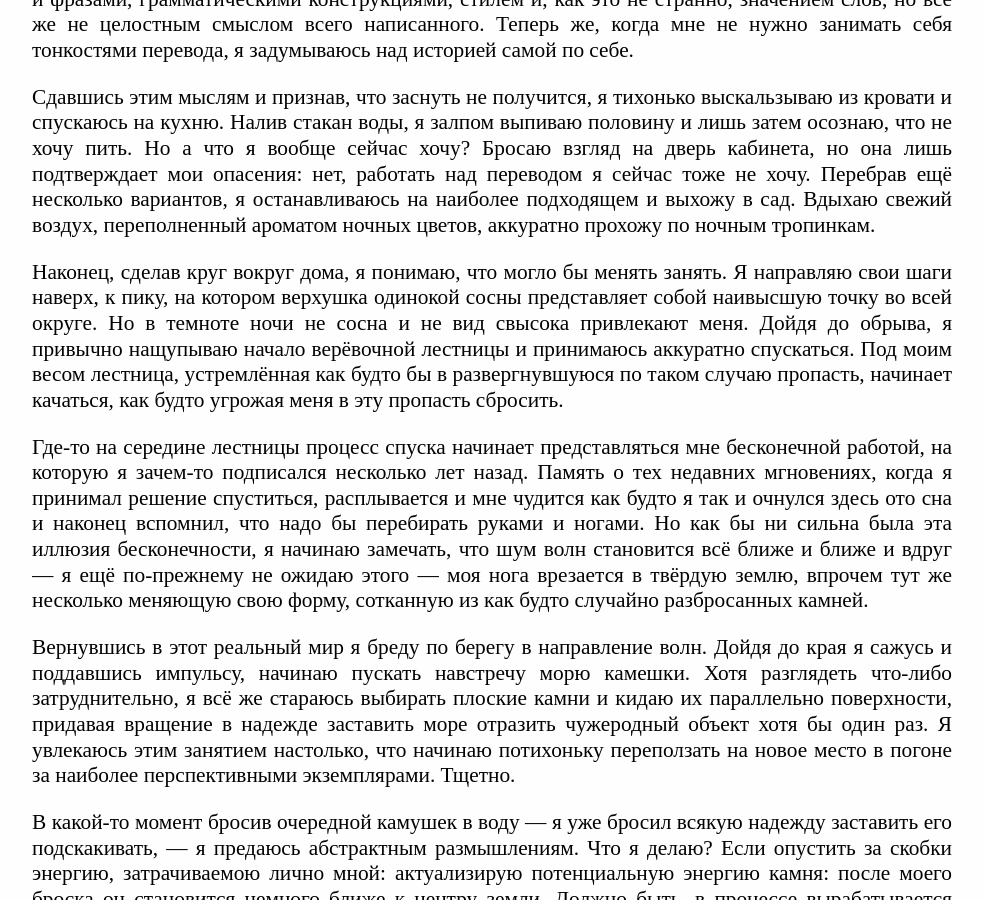
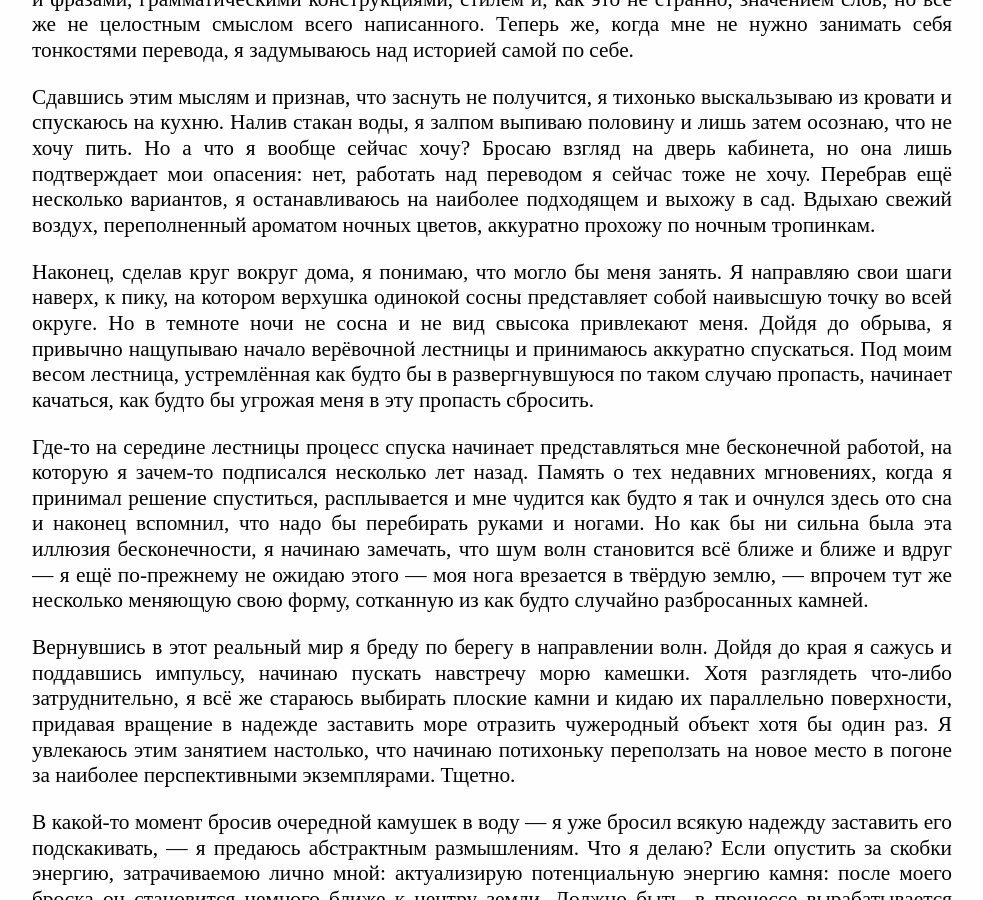
Before and after one commit to caryoscelus/lezvije-travy, a Jekyll site: the page built from text/003.md, in a window 1280 px wide and 900 px high, scrolled down 226 px. Shown: the whole window, without its empty margins (148-1131 px from the left). Built offline with Jekyll 4.4.1, drawn with Linux system fonts in a browser that asks for light colours.

Commit message:
3 - minor fixes

```diff
--- a/text/003.md
+++ b/text/003.md
@@ -20,13 +20,13 @@ title: "003"
 сад. Вдыхаю свежий воздух, переполненный ароматом ночных цветов, аккуратно
 прохожу по ночным тропинкам.
 
-Наконец, сделав круг вокруг дома, я понимаю, что могло бы менять занять. Я
+Наконец, сделав круг вокруг дома, я понимаю, что могло бы меня занять. Я
 направляю свои шаги наверх, к пику, на котором верхушка одинокой сосны
 представляет собой наивысшую точку во всей округе. Но в темноте ночи не сосна и
 не вид свысока привлекают меня. Дойдя до обрыва, я привычно нащупываю начало
 верёвочной лестницы и принимаюсь аккуратно спускаться. Под моим весом лестница,
 устремлённая как будто бы в развергнувшуюся по таком случаю пропасть, начинает
-качаться, как будто угрожая меня в эту пропасть сбросить.
+качаться, как будто бы угрожая меня в эту пропасть сбросить.
 
 Где-то на середине лестницы процесс спуска начинает представляться мне
 бесконечной работой, на которую я зачем-то подписался несколько лет
@@ -35,10 +35,10 @@ title: "003"
 вспомнил, что надо бы перебирать руками и ногами. Но как бы ни сильна была эта
 иллюзия бесконечности, я начинаю замечать, что шум волн становится всё ближе и
 ближе и вдруг — я ещё по-прежнему не ожидаю этого — моя нога врезается в твёрдую
-землю, впрочем тут же несколько меняющую свою форму, сотканную из как будто
+землю, — впрочем тут же несколько меняющую свою форму, сотканную из как будто
 случайно разбросанных камней.
 
-Вернувшись в этот реальный мир я бреду по берегу в направление волн. Дойдя до
+Вернувшись в этот реальный мир я бреду по берегу в направлении волн. Дойдя до
 края я сажусь и поддавшись импульсу, начинаю пускать навстречу морю
 камешки. Хотя разглядеть что-либо затруднительно, я всё же стараюсь выбирать
 плоские камни и кидаю их параллельно поверхности, придавая вращение в надежде
```
